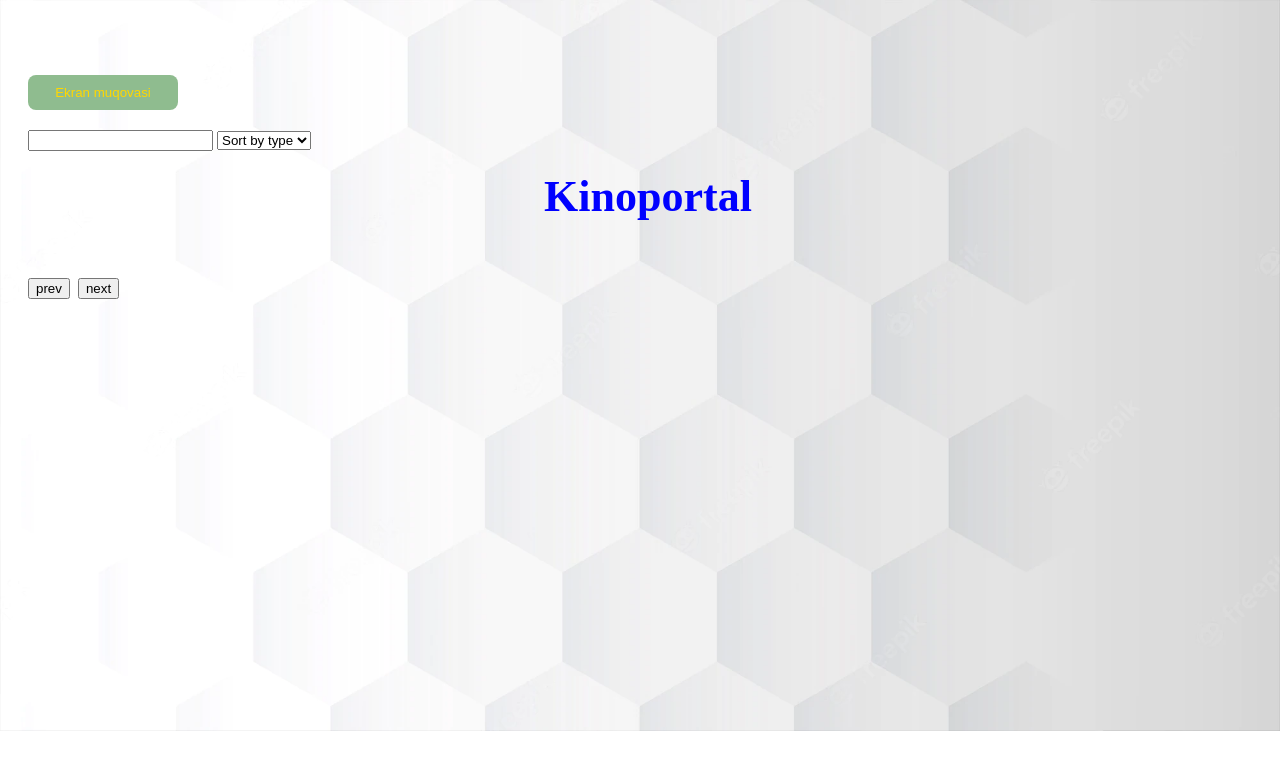
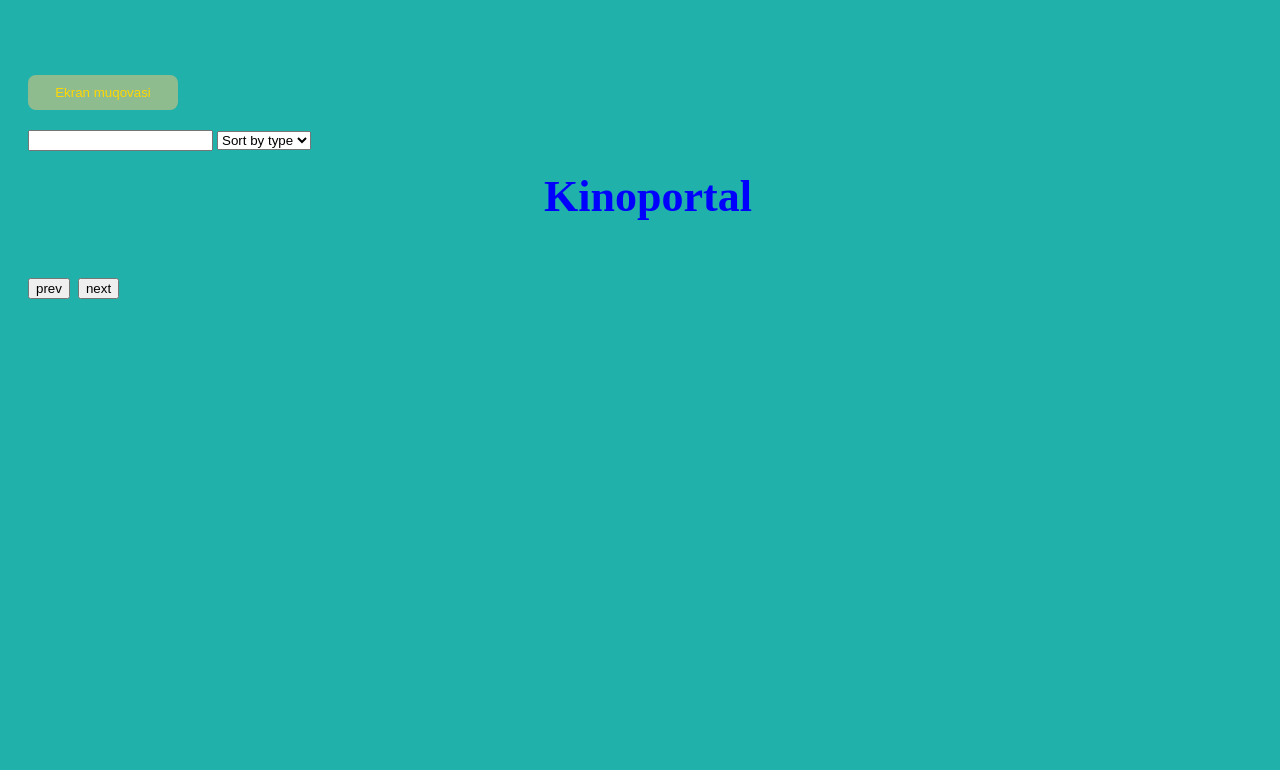
Before and after one commit to JaloliddinIkrom/7-uygavzifa-js, a plain HTML site: page index.html in a window 1280 px wide. Both pictures are taken after a click on the button "Ekran muqovasi". Drawn offline with Linux system fonts and the light colour scheme; no server answers.

```diff
--- a/main.css
+++ b/main.css
@@ -1,9 +1,7 @@
  body{
 
-background-image: url('./images/Natural-Wood-Panels-Simple-Background-Image.jpeg');
-background-size: 100% auto;
-background-repeat: no-repeat;
-
+background-color: aqua;
+color: #fff;
 
  }
  .js-btn{
@@ -22,9 +20,7 @@ background-repeat: no-repeat;
  }
  .dark{
 
-    background-image: url('./images/white-background-with-3d-hexagonal-pattern-design_1017-28443.webp');
-    background-size: 100% auto;
-    background-repeat: no-repeat;
+    background-color: lightseagreen;
     color: black;
  }
  .container{
```
